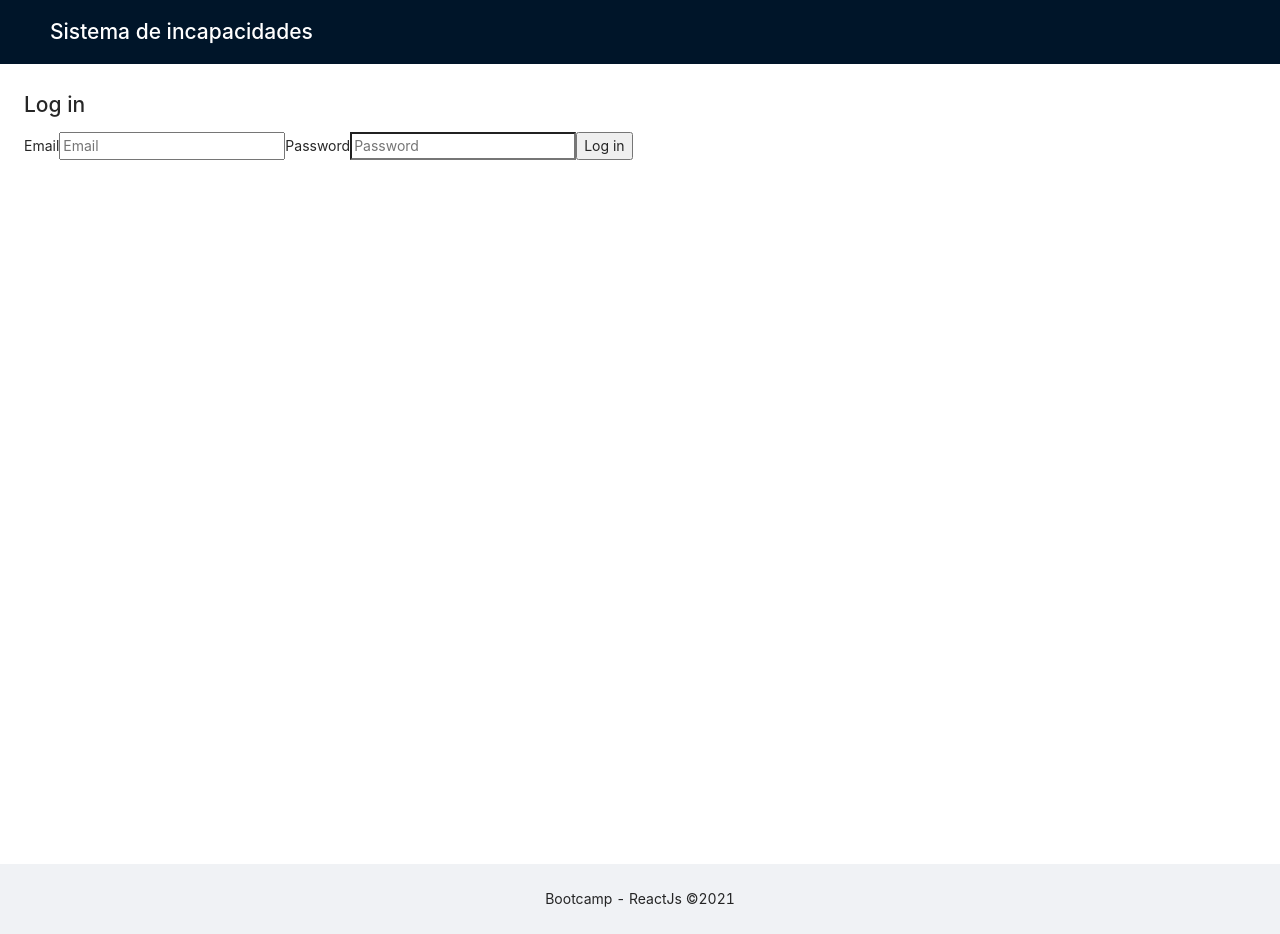
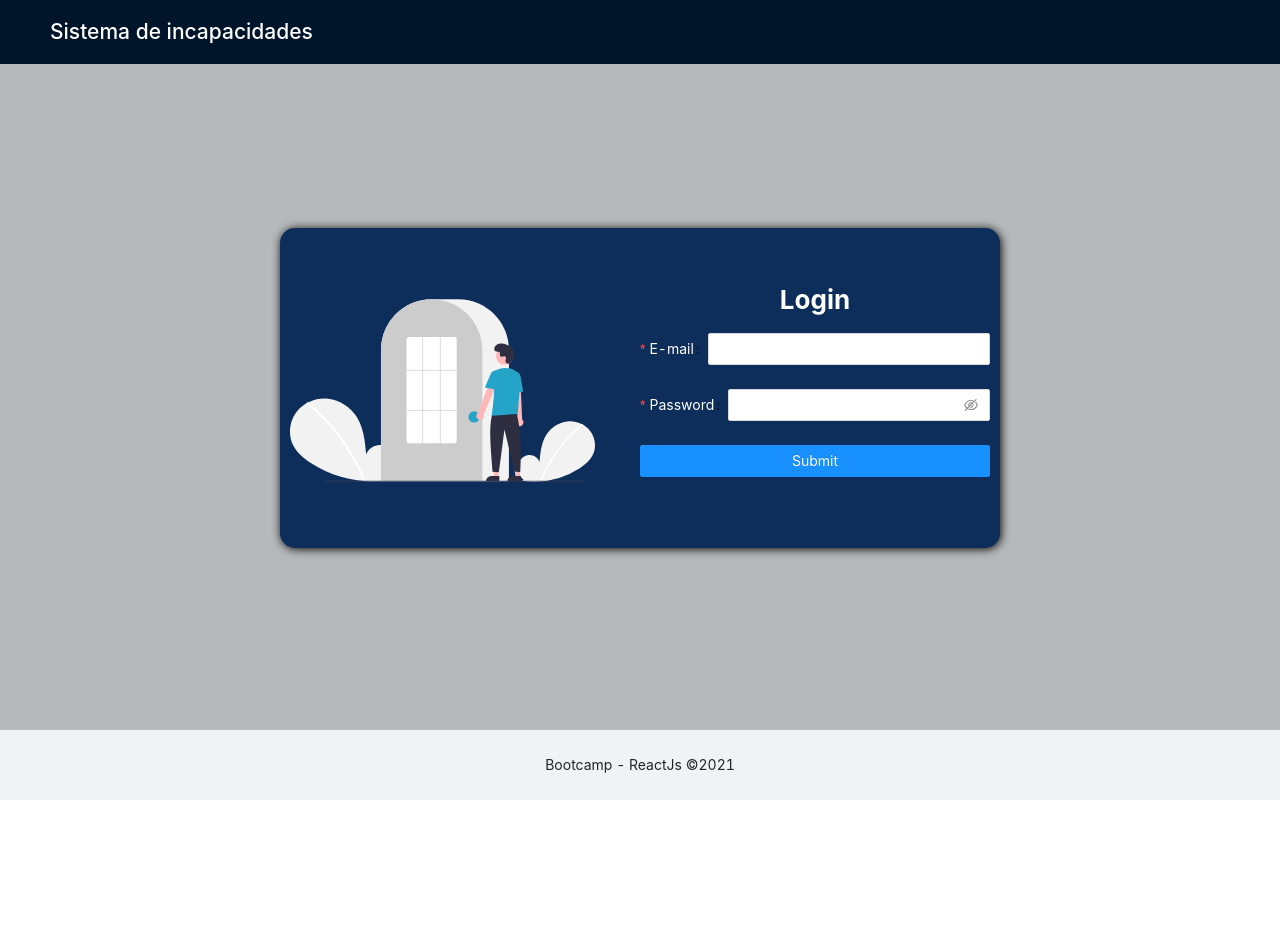
Before and after one commit to PaoAguilar/bootcamp-reactjs-project, a React (Create React App) app: page /login in a window 1280 px wide. After the commit the page ends 800 px from the top, so only its background shows below. Built offline with nearby package versions, Linux system fonts and the light colour scheme; no server answers.

Commit message:
adding style to the login page

```diff
--- a/src/App.js
+++ b/src/App.js
@@ -14,11 +14,9 @@ const App = () => {
       <div className="site-layout-content">
         <AuthProvider>
           <Router>
-            <div>
-              <PrivateRoute exact path="/" component={Home} />
-              <Route exact path="/login" component={Login} />
-              <Route exact path="/signup" component={SignUp} />
-            </div>
+            <PrivateRoute exact path="/" component={Home} />
+            <Route exact path="/login" component={Login} />
+            <Route exact path="/signup" component={SignUp} />
           </Router>
         </AuthProvider>
       </div>
--- a/src/components/container/container.css
+++ b/src/components/container/container.css
@@ -1,7 +1,7 @@
 .site-layout-content {
-  min-height: 100vh;
+  min-height: calc(100vh - 134px);
   padding: 24px;
-  background: #fff;
+  background: #b6b9bb;
 }
 .ant-row-rtl #components-layout-demo-top .logo {
   float: right;
--- a/src/components/login/Login.js
+++ b/src/components/login/Login.js
@@ -1,17 +1,18 @@
 import React, { useCallback, useContext } from "react";
+import { Row, Col, Form, Input, Button } from "antd";
 import { withRouter, Redirect } from "react-router";
 import app from "./../../base";
 import { AuthContext } from "./../Auth";
+import login from "../../img/login4.svg";
+import "./login.css";
 
 const Login = ({ history }) => {
   const handleLogin = useCallback(
     async (event) => {
-      event.preventDefault();
-      const { email, password } = event.target.elements;
+      const { email, password } = event;
+      console.log(event);
       try {
-        await app
-          .auth()
-          .signInWithEmailAndPassword(email.value, password.value);
+        await app.auth().signInWithEmailAndPassword(email, password);
         history.push("/");
       } catch (error) {
         alert(error);
@@ -27,19 +28,53 @@ const Login = ({ history }) => {
   }
 
   return (
-    <div>
-      <h1>Log in</h1>
-      <form onSubmit={handleLogin}>
-        <label>
-          Email
-          <input name="email" type="email" placeholder="Email" />
-        </label>
-        <label>
-          Password
-          <input name="password" type="password" placeholder="Password" />
-        </label>
-        <button type="submit">Log in</button>
-      </form>
+    <div className="login-wrapper">
+      <div className="login">
+        <Row justify="center" align="middle">
+          <Col span={12}>
+            <img src={login} alt="Login"></img>
+          </Col>
+          <Col span={12}>
+            <h1>Login</h1>
+            <Form onFinish={handleLogin}>
+              <Form.Item
+                name="email"
+                label={<label style={{ color: "white" }}>E-mail</label>}
+                rules={[
+                  {
+                    type: "email",
+                    message: "The input is not valid E-mail!",
+                  },
+                  {
+                    required: true,
+                    message: "Please input your E-mail!",
+                  },
+                ]}
+              >
+                <Input />
+              </Form.Item>
+              <Form.Item
+                label={<label style={{ color: "white" }}>Password</label>}
+                name="password"
+                style={{ color: "white" }}
+                rules={[
+                  {
+                    required: true,
+                    message: "Please input your password!",
+                  },
+                ]}
+              >
+                <Input.Password />
+              </Form.Item>
+              <Form.Item>
+                <Button type="primary" htmlType="submit" block>
+                  Submit
+                </Button>
+              </Form.Item>
+            </Form>
+          </Col>
+        </Row>
+      </div>
     </div>
   );
 };
--- /dev/null
+++ b/src/components/login/login.css
@@ -0,0 +1,24 @@
+.login-wrapper {
+  width: 100%;
+  height: calc(100vh - 200px);
+  display: grid;
+  place-content: center;
+}
+
+.login {
+  background-color: #0d2e5b;
+  width: 45rem;
+  height: 20rem;
+  padding: 10px;
+  border-radius: 15px;
+  box-shadow: 1px 1px 10px rgba(0, 0, 0, 1);
+  color: white;
+}
+
+.login h1 {
+  display: flex;
+  justify-content: center;
+  font-size: 26px;
+  color: white;
+  font-weight: bold;
+}
```
Also changed, not shown: src/img/login4.svg (added), 1 other file (tests, documents, lock files or other folders).
